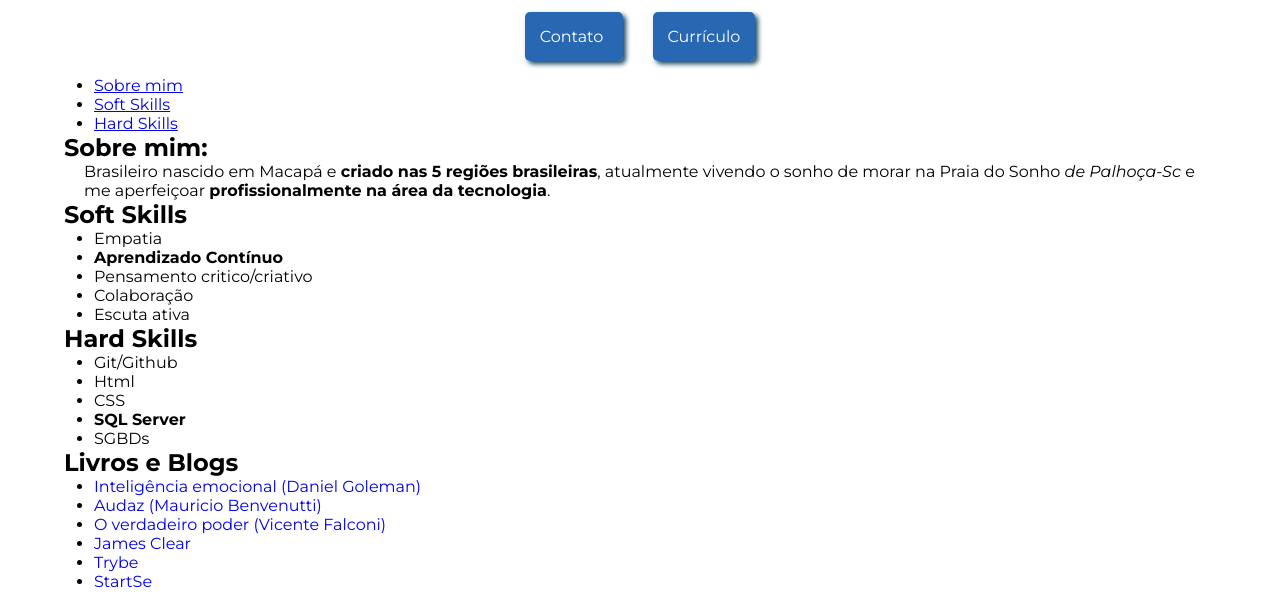
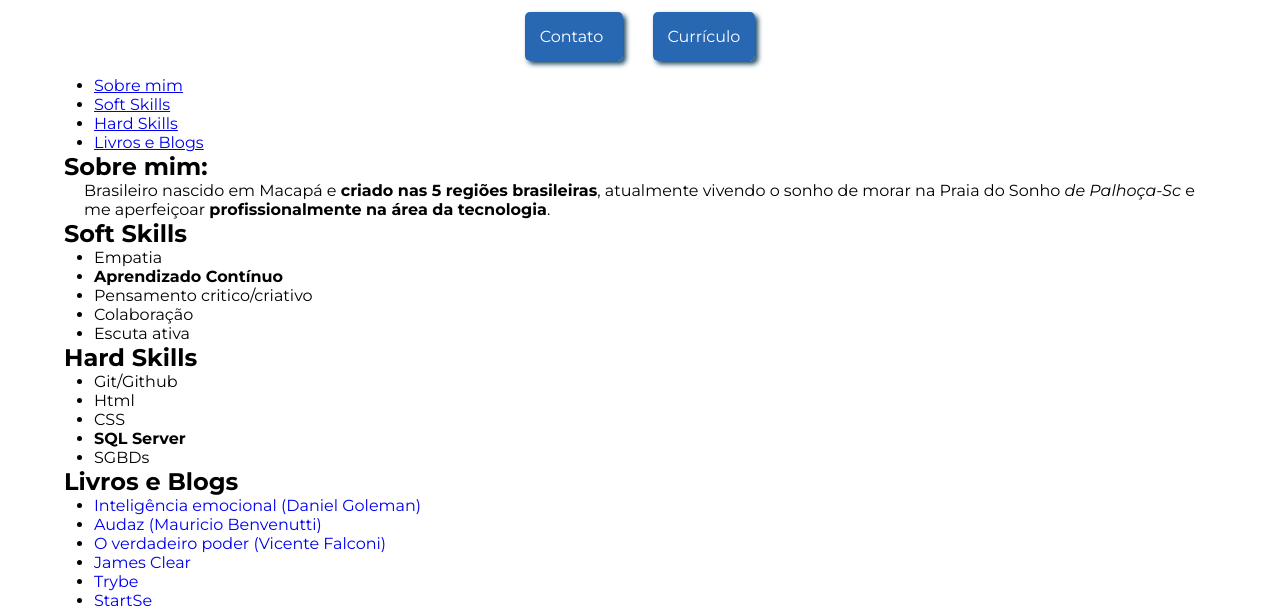
Before and after one commit to SidneySOliveira/SidneySOliveira.github.io, a plain HTML site: page index.html in a window 1280 px wide. Shown: the part 310-920 px from the top of the page. Drawn offline with Linux system fonts and the light colour scheme.

Commit message:
Adicionando link interno Livros e Blogs

```diff
--- a/index.html
+++ b/index.html
@@ -43,6 +43,7 @@
                 <li><a href="#SobreMim">Sobre mim</a></li>
                 <li><a href="#SoftSkills">Soft Skills</a></li>
                 <li><a href="#HardSkills">Hard Skills</a></li>
+                <li><a href="#livroseblogs">Livros e Blogs</a></li>
             </ul>
         <!-- Textos descritivos -->
             <h2 id="SobreMim">Sobre mim:</h2>
@@ -66,7 +67,7 @@
                 <li><Strong>SQL Server</strong></li>
                 <li>SGBDs</li>
             </ul>
-            <h2 id="HS">Livros e Blogs</h2>
+            <h2 id="livroseblogs">Livros e Blogs</h2>
             <ul>
                 <li><a class="livroseblogs" href="Inteligencia_emocional.jpg" target="_blank">Inteligência emocional (Daniel
                         Goleman)</a></li>
```
